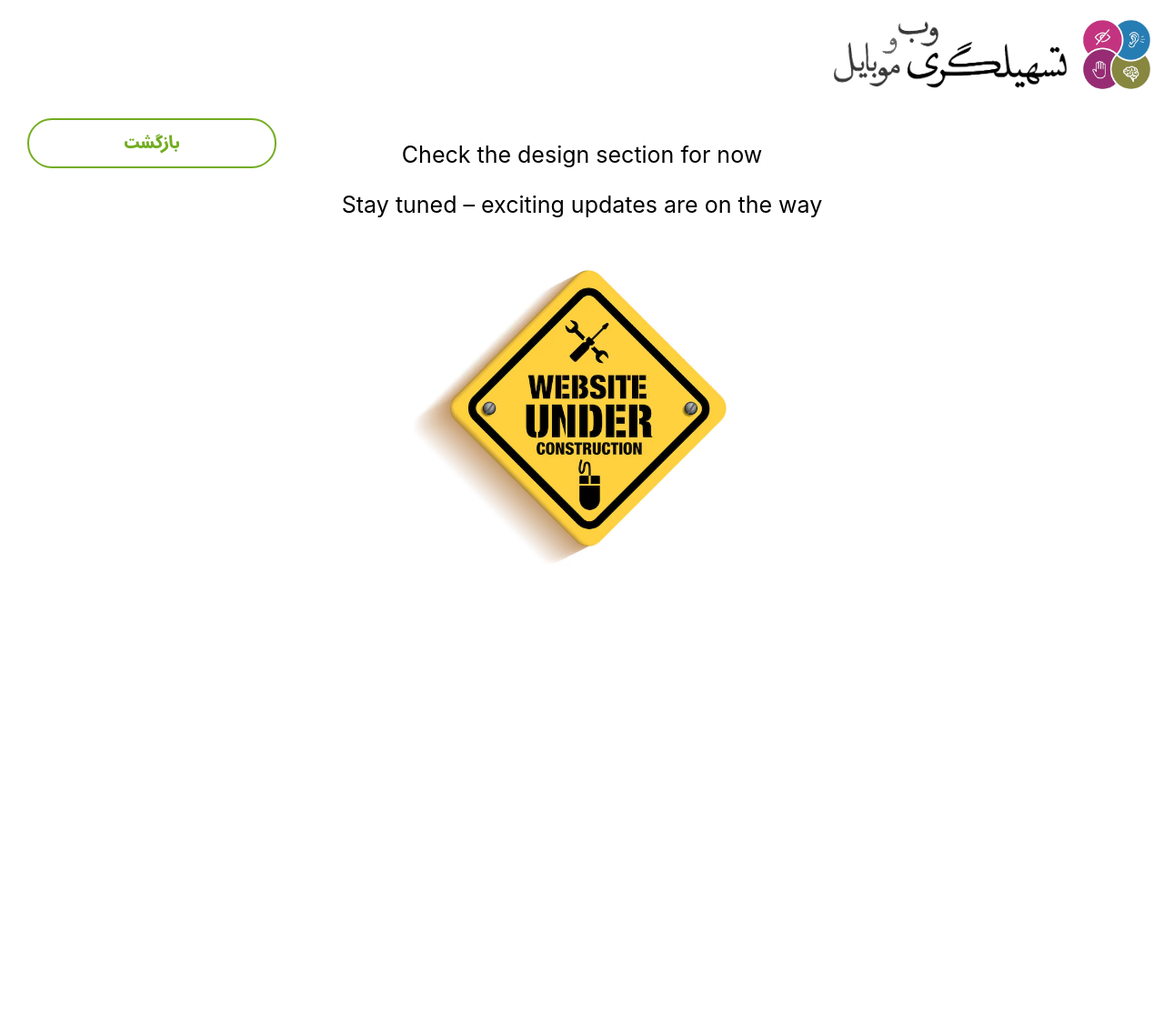
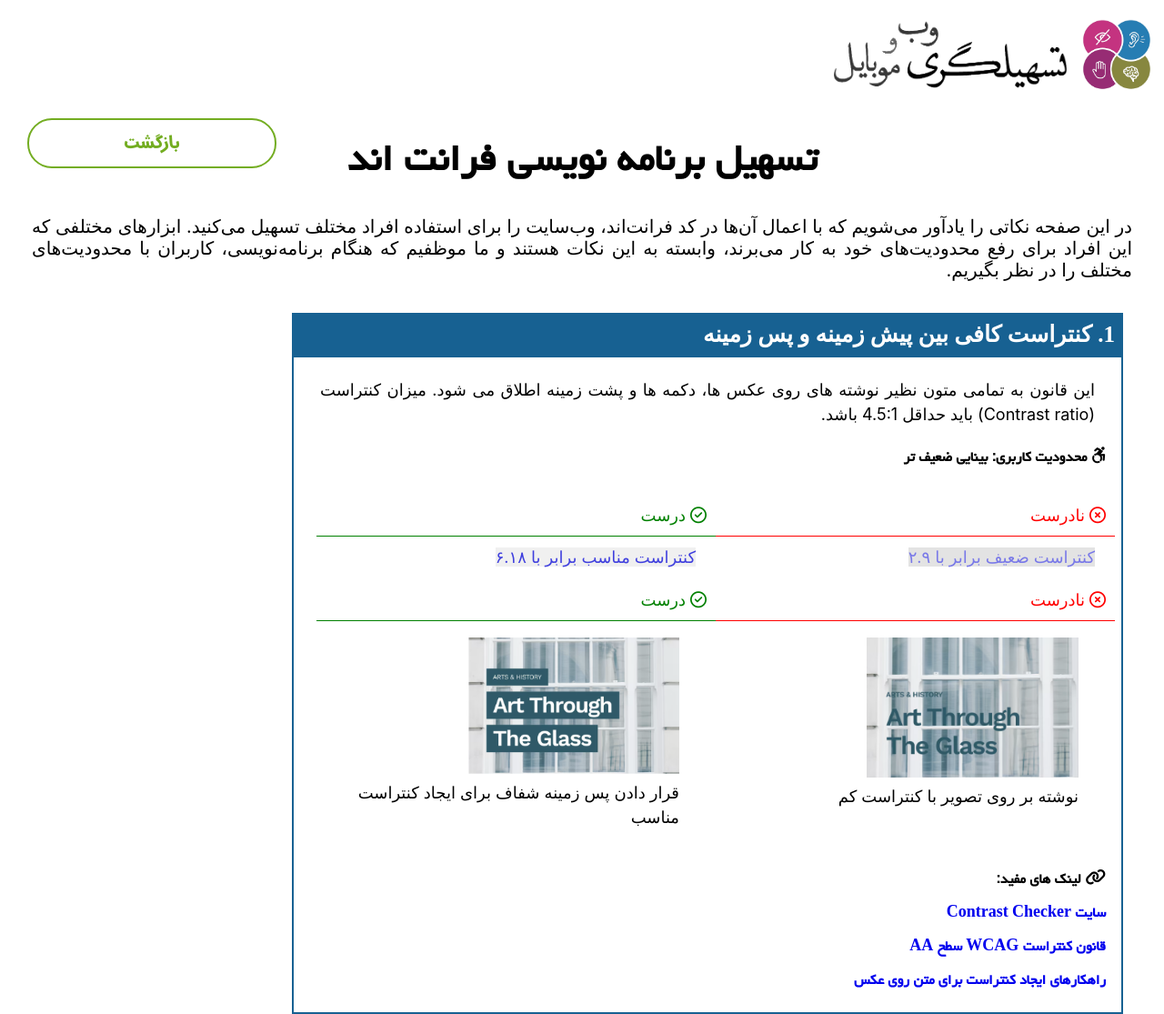
Before and after one commit to boshranabaei/iran-web-a11y, a React app: page /programming in a window 1280 px wide. Shown: the top 1115 px of the page at 91% size. Before the commit the page ends 800 px from the top, so only its background shows below. Built offline with nearby package versions, Linux system fonts and the light colour scheme.

Commit message:
setting up the programming page

```diff
--- a/public/assets/strings/constantTitles.json
+++ b/public/assets/strings/constantTitles.json
@@ -14,6 +14,8 @@
     "HOME_S3":"استفاده درست از تگ های HTML در ساختار وبسایت",
     "HOME_S4":"کاربرد به جا از برچسب ها و پیغام های خطا در فرم",
     "NAV_WHAT": "WGAT چیست ؟",
+    "PROGRAM_TITLE": "تسهیل برنامه نویسی فرانت اند",
+    "PROGRAM_P1":"در این صفحه نکاتی را یادآور می‌شویم که با اعمال آن‌ها در کد فرانت‌اند، وب‌سایت را برای استفاده افراد مختلف تسهیل می‌کنید. ابزارهای مختلفی که این افراد برای رفع محدودیت‌های خود به کار می‌برند، وابسته به این نکات هستند و ما موظفیم که هنگام برنامه‌نویسی، کاربران با محدودیت‌های مختلف را در نظر بگیریم.",
     "TITLE_HOME":"خانه ـ تسهیلگری دیجیتال",
     "TITLE_DESIGN":"چک لیست طراحان ـ تسهیلگری دیجیتال",
     "TITLE_PROGRAMMING":"چک لیست برنامه نویسان ـ تسهیلگری دیجیتال",
--- /dev/null
+++ b/public/assets/strings/programList.json
@@ -0,0 +1,30 @@
+{
+    "CHECKLIST_RIGHT": "درست",
+    "CHECKLIST_WRONG": "نادرست",
+    "LIMIT": "محدودیت کاربری: ",
+    "USEFUL_LINKS": "لینک های مفید: ",
+    "PROGRAM_LIST" :[
+        {
+        "TITLE": "کنتراست کافی بین پیش زمینه و پس زمینه",
+        "CONTENT": "این قانون به تمامی متون نظیر نوشته های روی عکس ها، دکمه ها و پشت زمینه اطلاق می شود.  میزان کنتراست (Contrast ratio) باید حداقل  4.5:1 باشد.",
+        "USAGE": "بینایی ضعیف تر",
+        "WRONG":{
+            "CONTENT": "کنتراست ضعیف برابر با ۲.۹",
+            "IMG": "../assets/img/design-contrast-wrong.png",
+            "IMG_ALT": "تصویر یک پنجره که روی آن نوشته هایی با کنتراست رنگی کم وجود دارد و خوب دیده نمی شود",
+            "IMG_CPT": "نوشته بر روی تصویر با کنتراست کم"
+        },
+        "RIGHT":{
+            "CONTENT": "کنتراست مناسب برابر با ۶.۱۸",
+            "IMG": "../assets/img/design-contrast-right.png",
+            "IMG_ALT": "تصویر یک پنجره که روی آن نوشته هایی با هایلایت روشن وجود دارد و خوب دیده می شود",
+            "IMG_CPT": "قرار دادن پس زمینه شفاف برای ایجاد کنتراست مناسب"
+        },
+        "LINKS": [
+            { "TITLE": " سایت Contrast Checker ", "URL": "https://webaim.org/resources/contrastchecker/" },
+            { "TITLE": "قانون کنتراست WCAG سطح AA", "URL": "https://www.w3.org/WAI/WCAG21/Understanding/contrast-minimum.html"},
+            { "TITLE": "راهکارهای ایجاد کنتراست برای متن روی عکس", "URL": "https://www.smashingmagazine.com/2023/08/designing-accessible-text-over-images-part1/#:~:text=Add%20a%20semi%2Dtransparent%20black,of%20contrast%20against%20the%20background!"}
+            ]
+        }
+    ]
+}
--- a/src/app/App.js
+++ b/src/app/App.js
@@ -1,7 +1,7 @@
 import './App.scss';
 import {Routes, Route, Link} from "react-router-dom";
 import Home from "../home/home";
-import Programing from "../programing/programing";
+import Programming from "../programming/programming";
 import Design from "../design/design";
 
 function App() {
@@ -22,7 +22,7 @@ function App() {
                     <Routes>
                         <Route path="/" element={<Home/>}></Route>
                         <Route path="/design" element={<Design/>}></Route>
-                        <Route path="/programming" element={<Programing/>}> </Route>
+                        <Route path="/programming" element={<Programming/>}> </Route>
                     </Routes>
                 }
             </main>
--- a/src/design/design.js
+++ b/src/design/design.js
@@ -2,7 +2,7 @@ import './design.scss';
 import { useState, useEffect } from "react";
 import Back from '../back/back';
 import DesignItem from './designItem';
-import {Item} from '../hooks/item';
+import { Item } from '../hooks/item';
 
 function Design() {
     const [strings, setStrings] = useState({});
--- a/src/design/design.scss
+++ b/src/design/design.scss
@@ -23,7 +23,7 @@ h2::before {
 
 .design-p1 {
     font-size: 23px;
-    margin: 0px 25px 15px 25px;
+    margin: 0px 35px 35px 35px;
     text-align: justify;
 }
 
--- a/src/programing/programing.js
+++ /dev/null
@@ -1,34 +0,0 @@
-import './programing.scss';
-import Back from '../back/back';
-import { useState, useEffect } from "react";
-
-function Programing() {
-  const [strings, setStrings] = useState({});
-  useEffect(() => {
-    fetch(`/assets/strings/constantTitles.json`)
-    .then((response) => response.json())
-    .then((data) => {
-        setStrings(data);
-    })
-    .catch((error) => console.error('Error fetching the string JSON:', error));
-  }, []);
-
-  useEffect(() => {
-    if(strings){
-      document.title = strings.TITLE_PROGRAMMING;
-    }
- }, [strings]);
-
-    return (
-      <>
-        {Back()}
-        <div className="cnstr">
-          <p>Check the design section for now</p>
-          <p>{strings.CONSTRUCTION}</p>
-          <img src="../assets/img/website-construction.png" alt={strings.CONSTRUCTION}></img>
-        </div>
-      </>
-    );
-}
-
-export default Programing;
--- /dev/null
+++ b/src/programming/programItem.js
@@ -0,0 +1,63 @@
+import './programming.scss';
+
+function ProgramItem(item, programList) {
+
+  if (!item) {
+    return null;
+  }
+
+    return (
+      <>
+        <h2>{item.title}</h2>
+        <div className='design-item'>
+          <p>{item.content}</p>
+
+          <div id="limit"><i className="fa-brands fa-accessible-icon"></i>{programList.LIMIT}{item.usage}</div>
+
+          <div className='flexContent'>
+          {item.right.CONTENT &&
+            <>
+            <div className="wrongExp">
+              <div><i className="fa-regular fa-circle-xmark"></i>{programList.CHECKLIST_WRONG}</div>
+              <hr/>
+              <p>{item.wrong.CONTENT}</p>
+            </div>
+            <div className="rightExp">
+              <div><i className="fa-regular fa-circle-check"></i>{programList.CHECKLIST_RIGHT}</div>
+              <hr/>
+              <p>{item.right.CONTENT}</p>
+            </div>
+            </>
+          }
+            {item.right.IMG &&
+            <>
+              <div className="wrongExp">
+                <div><i className="fa-regular fa-circle-xmark"></i>{programList.CHECKLIST_WRONG}</div>
+                <hr/>
+                <figure>
+                  <img src={`${item.wrong.IMG}`} alt={item.wrong.IMG_ALT}></img>
+                  <figcaption>{item.wrong.IMG_CPT}</figcaption>
+                </figure>
+              </div>
+              <div className="rightExp">
+                <div><i className="fa-regular fa-circle-check"></i>{programList.CHECKLIST_RIGHT}</div>
+                <hr/>
+                <figure>
+                  <img src={`${item.right.IMG}`} alt={item.right.IMG_ALT}></img>
+                  <figcaption>{item.right.IMG_CPT}</figcaption>
+                </figure>
+              </div>
+              </>
+            }
+          </div>
+          <div className='link'><i className="fa-solid fa-link"></i>{programList.USEFUL_LINKS}
+            {item.links?.map((link, index) => (
+              <a key={index} href={link.URL}>{link.TITLE}</a>
+              ))}
+          </div>
+        </div>
+      </>
+    );
+}
+
+export default ProgramItem;
--- /dev/null
+++ b/src/programming/programming.js
@@ -0,0 +1,53 @@
+import './programming.scss';
+import Back from '../back/back';
+import { useState, useEffect } from "react";
+import ProgramItem from "./programItem"
+import { Item } from '../hooks/item';
+
+function Programming() {
+  const [strings, setStrings] = useState({});
+  const [programList, setProgramList] = useState({});
+  const [items, setItems] = useState([]);
+
+  useEffect(() => {
+    fetch(`/assets/strings/constantTitles.json`)
+    .then((response) => response.json())
+    .then((data) => {
+        setStrings(data);
+    })
+    .catch((error) => console.error('Error fetching the string JSON:', error));
+
+    fetch(`/assets/strings/programList.json`)
+    .then((response) => response.json())
+    .then((data) => {
+      if (data && data.PROGRAM_LIST) {
+        const newItems = data.PROGRAM_LIST.map(item => Item(item));
+        setItems(newItems);
+        setProgramList(data);
+    }
+    })
+    .catch((error) => console.error('Error fetching the string JSON:', error));
+  }, []);
+
+  useEffect(() => {
+    if(strings){
+      document.title = strings.TITLE_PROGRAMMING;
+    }
+ }, [strings]);
+
+    return (
+      <>
+        {Back()}
+        <h1 className='fade-in'>{strings.PROGRAM_TITLE}</h1>
+          <p className="design-p1">{strings.PROGRAM_P1}</p>
+          {items.length > 0 && items.map((item)=> ProgramItem(item, programList))}
+        <div className="cnstr">
+          <p>Check the design section for now</p>
+          <p>{strings.CONSTRUCTION}</p>
+          <img src="../assets/img/website-construction.png" alt={strings.CONSTRUCTION}></img>
+        </div>
+      </>
+    );
+}
+
+export default Programming;
```
Also changed, not shown: src/programming/programming.scss (renamed from src/programing/programing.scss).
